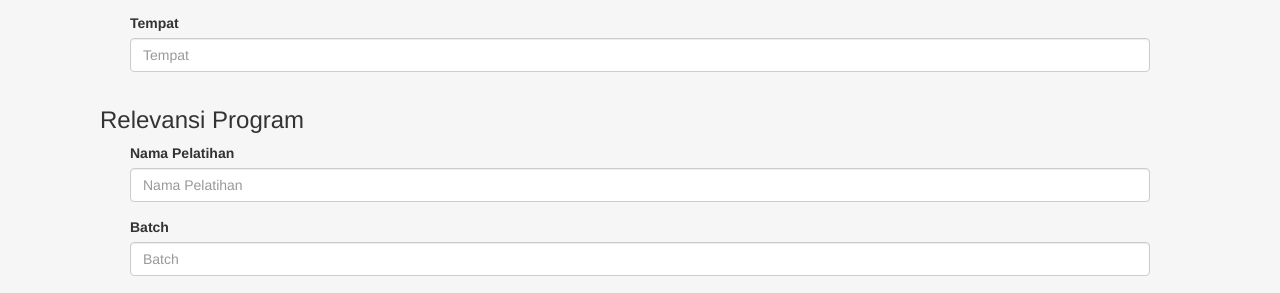
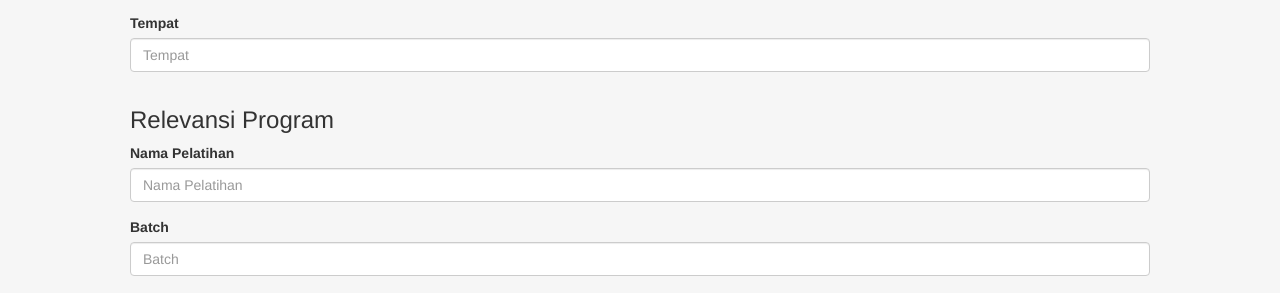
Before and after one commit to kemtol/Bina-Artha, a Jekyll site: the page built from laman/dashboard.md, in a window 1280 px wide and 900 px high, scrolled down 750 px. Shown: the part 317-610 px from the top of the window. Built offline with Jekyll 4.4.1, drawn with Linux system fonts in a browser that asks for light colours; nearby versions of some CDN libraries.

Commit message:
Update admin.html

```diff
--- a/_layouts/admin.html
+++ b/_layouts/admin.html
@@ -154,8 +154,8 @@
           </form>
         </div>
         <div class="col-xs-12 bgEEE allPadding2">
-          <h3>Relevansi Program</h3>
           <form class="col-xs-12">
+            <h3 class="col-sm-12">Relevansi Program</h3>
             <div class="form-group col-sm-12">
               <label for="namaPelatihan">Nama Pelatihan</label>
               <input type="text" class="form-control" id="namaPelatihan" placeholder="Nama Pelatihan">
```
